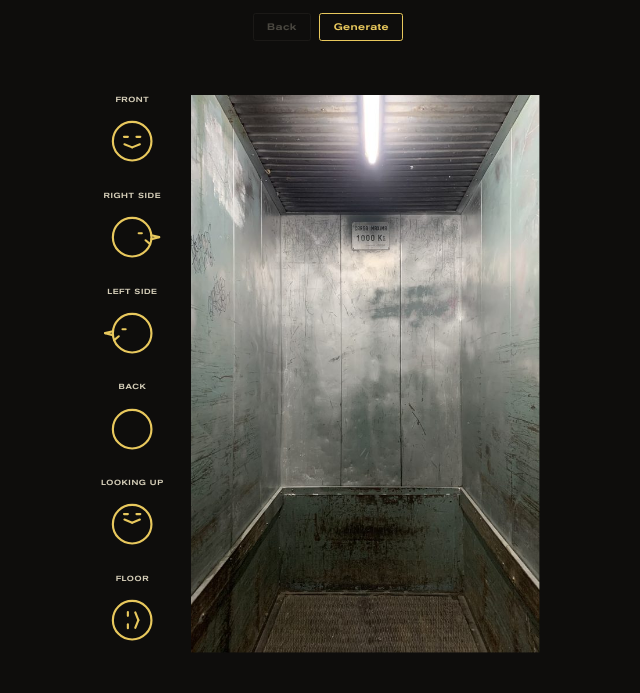
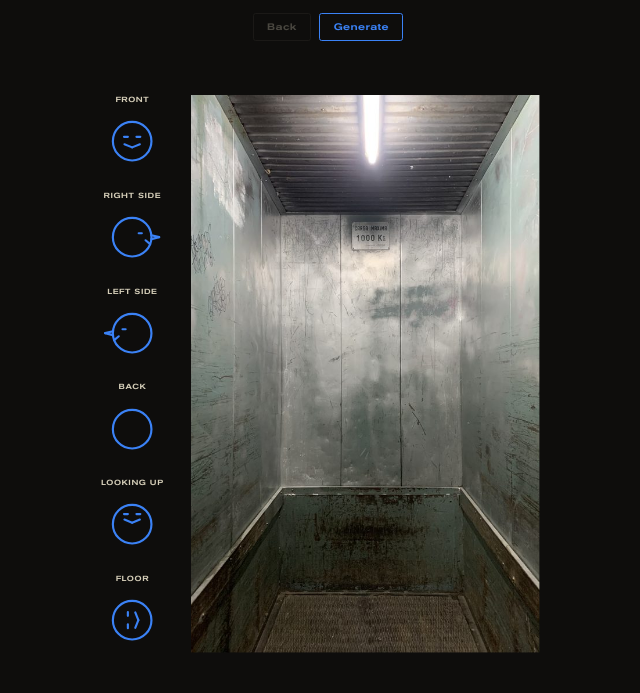
Before and after one commit to ltanzi/canino-pose-suggester, a plain HTML site: page index.html in a window 1280 px wide. Shown: the part 107-800 px from the top of the page, without its empty margins (312-952 px from the left). Drawn offline with Linux system fonts and the light colour scheme.

Commit message:
Switch the accent colour from warm yellow to vibrant blue.
Stick figures stand out better on the elevator photo's silver/metallic walls and bright fluorescent light area. Changes a single CSS variable — affects figures, active pill, Generate button, legend icons and focus outlines.

Co-Authored-By: Claude Opus 4.7 (1M context) <noreply@anthropic.com>

```diff
--- a/style.css
+++ b/style.css
@@ -11,7 +11,7 @@
 
 :root {
   --bg: #0e0d0c;
-  --accent: #e8c85d;
+  --accent: #3b82f6;
   --wall: #2a2724;
   --text: #d4cdb8;
   --muted: #6b665a;
```
